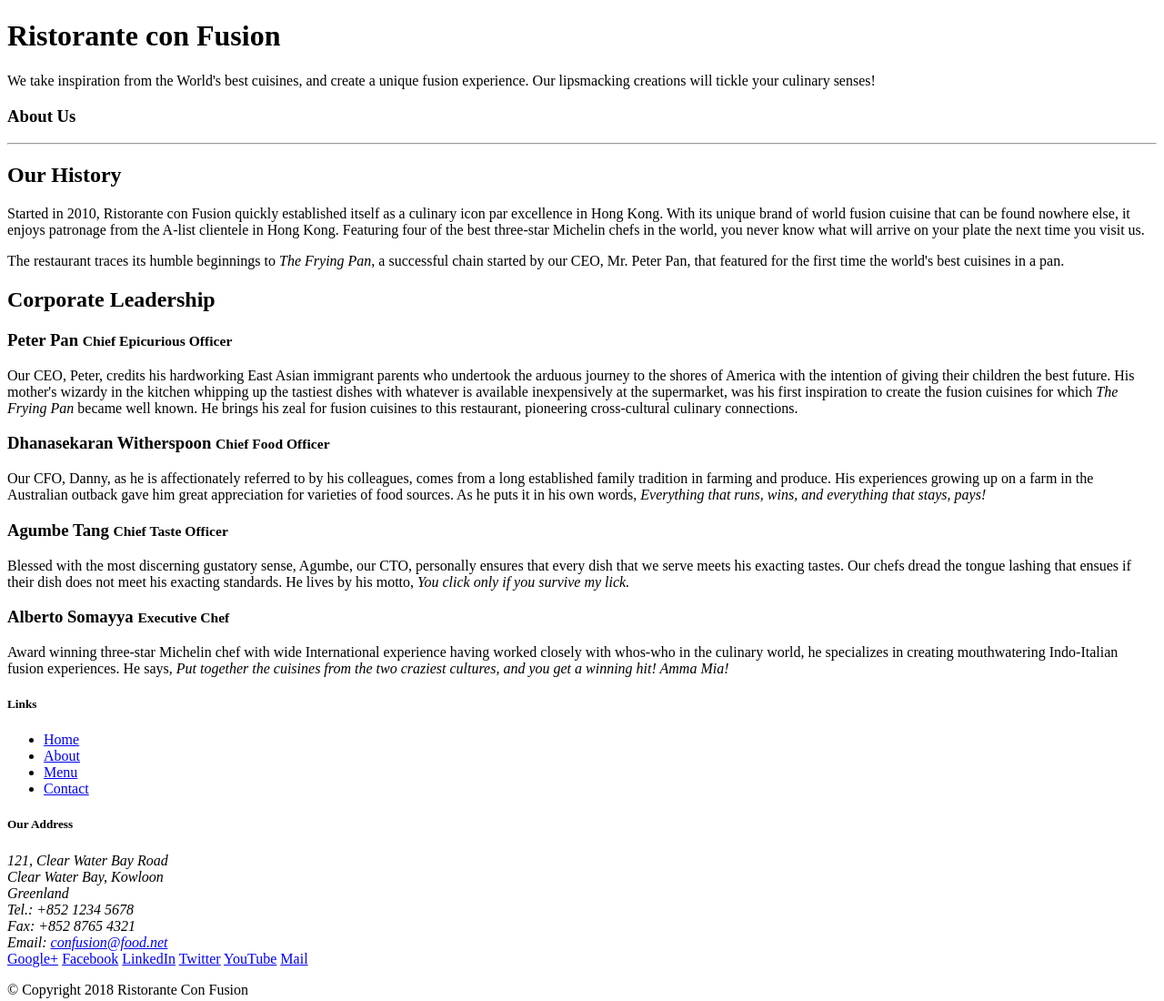
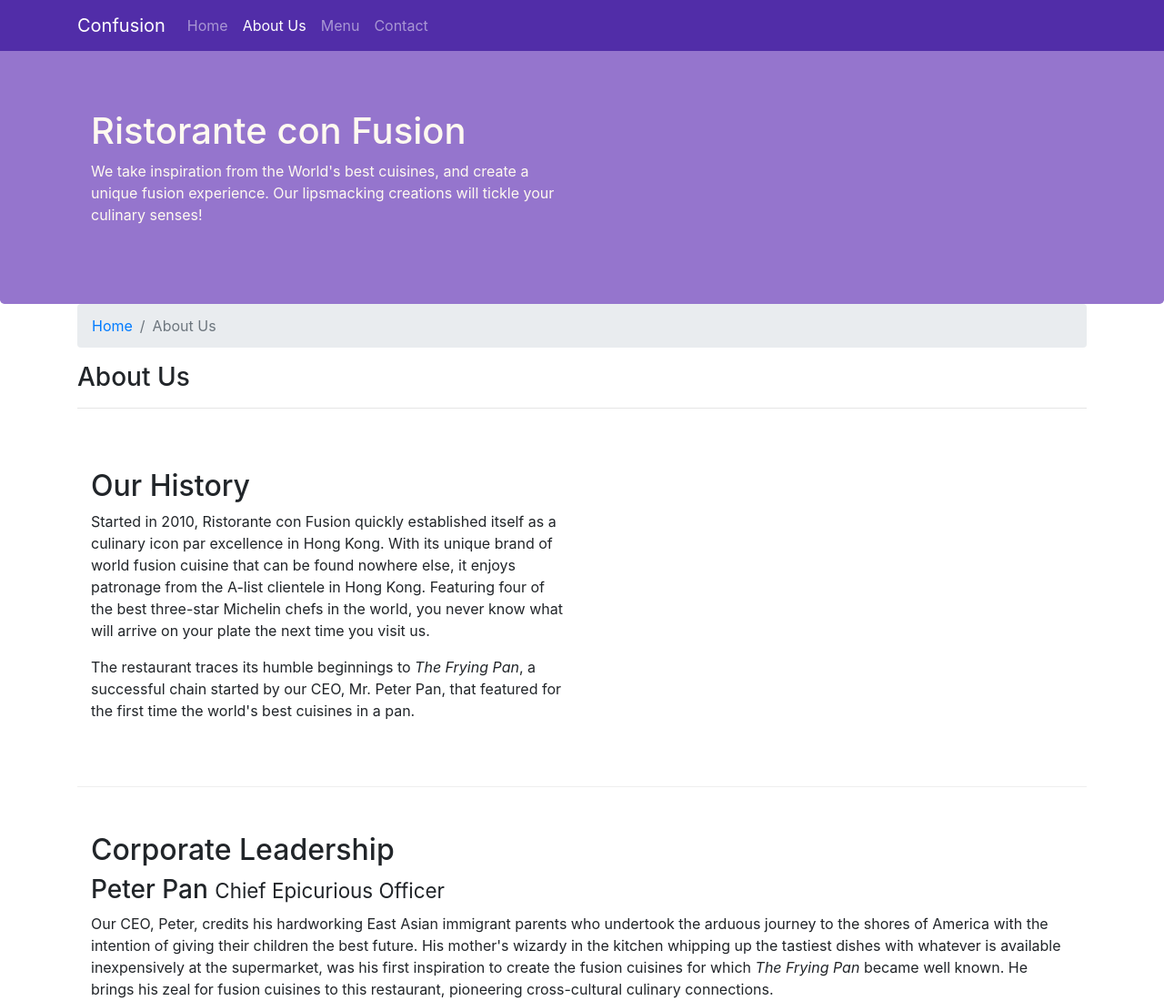
Before and after one commit to AndreyZhartun/dom-tetris, a website: page aboutus.html in a window 1280 px wide. Shown: the top 1100 px of the page at 91% size. Drawn offline with nearby package versions, Linux system fonts and the light colour scheme.

Commit message:
navbar and breadcrumbs

```diff
--- a/aboutus.html
+++ b/aboutus.html
@@ -2,12 +2,44 @@
 <html lang="en">
 
 <head>
+    <!-- Required meta tags always come first -->
+    <meta charset="utf-8">
+    <meta name="viewport" content="width=device-width, initial-scale=1, shrink-to-fit=no">
+    <meta http-equiv="x-ua-compatible" content="ie=edge">
 
-    <title>Ristorante Con Fusion: About Us</title>
-
+    <!-- Bootstrap CSS -->
+    <link rel="stylesheet" href="node_modules/bootstrap/dist/css/bootstrap.min.css">
+    <link href="css/styles.css" rel="stylesheet">
+    <link rel="stylesheet" href="node_modules/font-awesome/css/font-awesome.min.css">
+    <link rel="stylesheet" href="node_modules/bootstrap-social/bootstrap-social.css">
+    <title>About Us</title>
 </head>
 
 <body>
+    <nav class="navbar navbar-dark navbar-expand-sm fixed-top">
+        <div class="container">
+            <a class="navbar-brand" href="">Confusion</a>
+            <div class="collapse navbar-collapse" id="Navbar">
+                <ul class="navbar-nav mr-auto">
+                    <li class="nav-item">
+                        <a class="nav-link" href="./index.html">Home</a>
+                    </li>
+                    <li class="nav-item active">
+                        <a class="nav-link" href="./aboutus.html">About Us</a>
+                    </li>
+                    <li class="nav-item">
+                        <a class="nav-link" href="#">Menu</a>
+                    </li>
+                    <li class="nav-item">
+                        <a class="nav-link" href="#">Contact</a>
+                    </li>
+                </ul>
+            </div>
+        </div>
+        <button class="navbar-toggler" type="button" data-toggle="collapse" data-target="#Navbar">
+            <span class="navbar-toggler-icon"></span>
+        </button>
+    </nav>
 
     <header class="jumbotron">
         <div class="container">
@@ -22,16 +54,20 @@
         </div>
     </header>
 
-    <div>
-        <div>
-            <div>
+    <div class="container">
+        <div class="row">
+            <div class="col-12">
+                <ol class="col-12 breadcrumb">
+                    <li class="breadcrumb-item"><a href="./index.html">Home</a></li>
+                    <li class="breadcrumb-item active">About Us</li>
+                </ol>
                <h3>About Us</h3>
                <hr>
             </div>
         </div>
 
-        <div>
-            <div>
+        <div class="row row-content">
+            <div class="col-12 col-sm-6">
                 <h2>Our History</h2>
                 <p>Started in 2010, Ristorante con Fusion quickly established itself as a culinary icon par excellence in Hong Kong. With its unique brand of world fusion cuisine that can be found nowhere else, it enjoys patronage from the A-list clientele in Hong Kong.  Featuring four of the best three-star Michelin chefs in the world, you never know what will arrive on your plate the next time you visit us.</p>
                 <p>The restaurant traces its humble beginnings to <em>The Frying Pan</em>, a successful chain started by our CEO, Mr. Peter Pan, that featured for the first time the world's best cuisines in a pan.</p>
@@ -41,17 +77,17 @@
         </div>
 
 
-        <div>
-            <div>
+        <div class="row row-content">
+            <div class="col-12">
                 <h2>Corporate Leadership</h2>
                 <h3>Peter Pan <small>Chief Epicurious Officer</small></h3>
-                <p>Our CEO, Peter, credits his hardworking East Asian immigrant parents who undertook the arduous journey to the shores of America with the intention of giving their children the best future. His mother's wizardy in the kitchen whipping up the tastiest dishes with whatever is available inexpensively at the supermarket, was his first inspiration to create the fusion cuisines for which <em>The Frying Pan</em> became well known. He brings his zeal for fusion cuisines to this restaurant, pioneering cross-cultural culinary connections.</p>
+                <p class="d-none d-sm-block">Our CEO, Peter, credits his hardworking East Asian immigrant parents who undertook the arduous journey to the shores of America with the intention of giving their children the best future. His mother's wizardy in the kitchen whipping up the tastiest dishes with whatever is available inexpensively at the supermarket, was his first inspiration to create the fusion cuisines for which <em>The Frying Pan</em> became well known. He brings his zeal for fusion cuisines to this restaurant, pioneering cross-cultural culinary connections.</p>
                 <h3>Dhanasekaran Witherspoon <small>Chief Food Officer</small></h3>
-                <p>Our CFO, Danny, as he is affectionately referred to by his colleagues, comes from a long established family tradition in farming and produce. His experiences growing up on a farm in the Australian outback gave him great appreciation for varieties of food sources. As he puts it in his own words, <em>Everything that runs, wins, and everything that stays, pays!</em></p>
+                <p class="d-none d-sm-block">Our CFO, Danny, as he is affectionately referred to by his colleagues, comes from a long established family tradition in farming and produce. His experiences growing up on a farm in the Australian outback gave him great appreciation for varieties of food sources. As he puts it in his own words, <em>Everything that runs, wins, and everything that stays, pays!</em></p>
                 <h3>Agumbe Tang <small>Chief Taste Officer</small></h3>
-                <p>Blessed with the most discerning gustatory sense, Agumbe, our CTO, personally ensures that every dish that we serve meets his exacting tastes. Our chefs dread the tongue lashing that ensues if their dish does not meet his exacting standards. He lives by his motto, <em>You click only if you survive my lick.</em></p>
+                <p class="d-none d-sm-block">Blessed with the most discerning gustatory sense, Agumbe, our CTO, personally ensures that every dish that we serve meets his exacting tastes. Our chefs dread the tongue lashing that ensues if their dish does not meet his exacting standards. He lives by his motto, <em>You click only if you survive my lick.</em></p>
                 <h3>Alberto Somayya <small>Executive Chef</small></h3>
-                <p>Award winning three-star Michelin chef with wide International experience having worked closely with whos-who in the culinary world, he specializes in creating mouthwatering Indo-Italian fusion experiences. He says, <em>Put together the cuisines from the two craziest cultures, and you get a winning hit! Amma Mia!</em></p>
+                <p class="d-none d-sm-block">Award winning three-star Michelin chef with wide International experience having worked closely with whos-who in the culinary world, he specializes in creating mouthwatering Indo-Italian fusion experiences. He says, <em>Put together the cuisines from the two craziest cultures, and you get a winning hit! Amma Mia!</em></p>
             </div>
        </div>
 
@@ -93,12 +129,14 @@
            </div>
            <div class="row justify-content-center">
                 <div class="col-auto">
-                    <p>© Copyright 2018 Ristorante Con Fusion</p>
+                    <p>© Copyright 2020 Ristorante Con Fusion</p>
                 </div>
            </div>
         </div>
     </footer>
-
+    <script src="node_modules/jquery/dist/jquery.slim.min.js"></script>
+    <script src="node_modules/popper.js/dist/umd/popper.min.js"></script>
+    <script src="node_modules/bootstrap/dist/js/bootstrap.min.js"></script>
 </body>
 
 </html>
--- a/css/styles.css
+++ b/css/styles.css
@@ -1,3 +1,12 @@
+body {
+    margin: 50px 0 0 0;
+    z-index: 0;
+}
+
+.navbar-dark {
+    background-color: #512DA8;
+}
+
 .row-header{
     margin: 0px auto;
     padding: 0px;
--- a/package.json
+++ b/package.json
@@ -15,6 +15,8 @@
   },
   "dependencies": {
     "bootstrap": "^4.4.1",
+    "bootstrap-social": "^5.1.1",
+    "font-awesome": "^4.7.0",
     "jquery": "^3.4.1",
     "popper.js": "^1.16.1"
   }
```
Also changed, not shown: index.html (+27 -0 lines), 1 other file.
